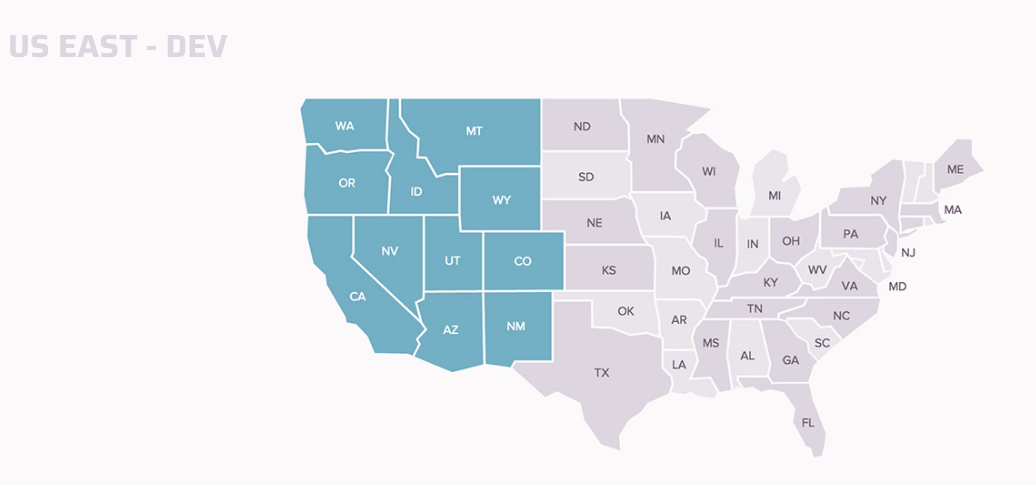
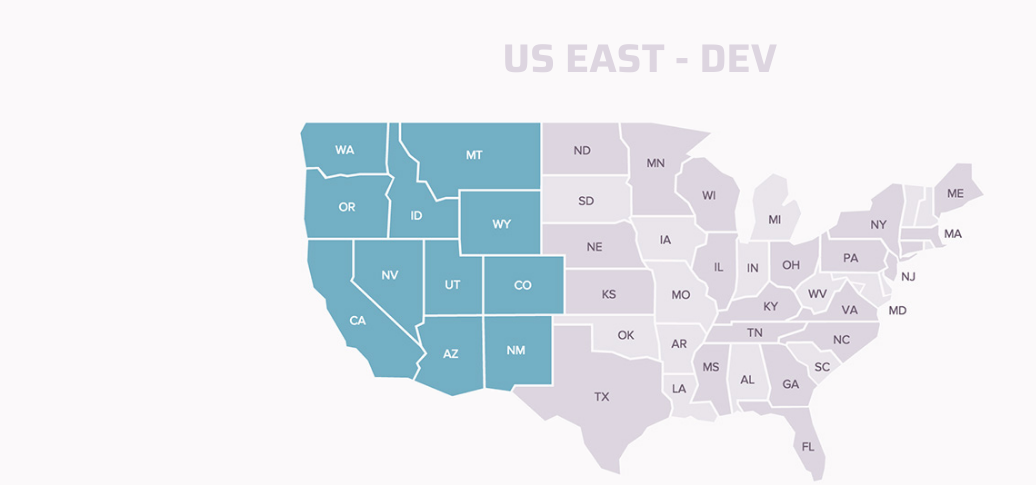
Before and after one commit to MattYar/clj8demodev, a PHP site: page / in a window 1280 px wide. Shown: the top 485 px of the page, without its empty margins (0-1036 px from the left). Run offline with PHP 8.4, Linux system fonts and the light colour scheme.

Commit message:
Updating styling

```diff
--- a/style.css
+++ b/style.css
@@ -9,6 +9,8 @@ h1#west {
 h1#east {
     font-family: 'Saira', sans-serif;
     color: rgba(221,213,224,1);
+    text-align: center;
+    font-size: 40px;
 }
 body{
     background: #FBF9FA;
```
